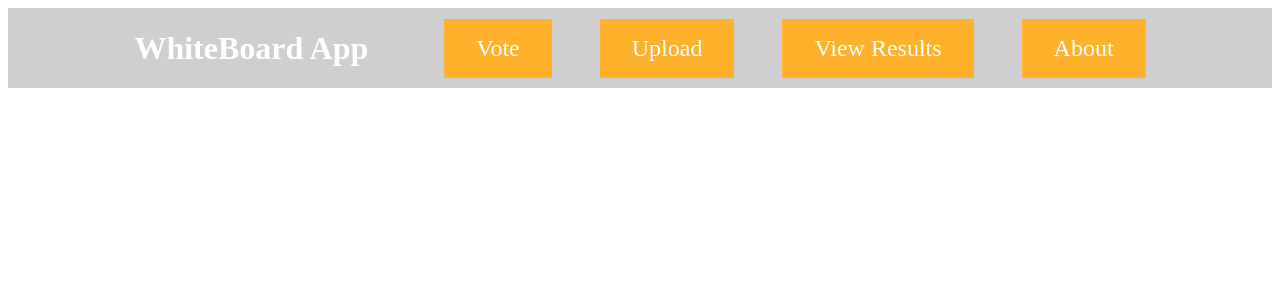
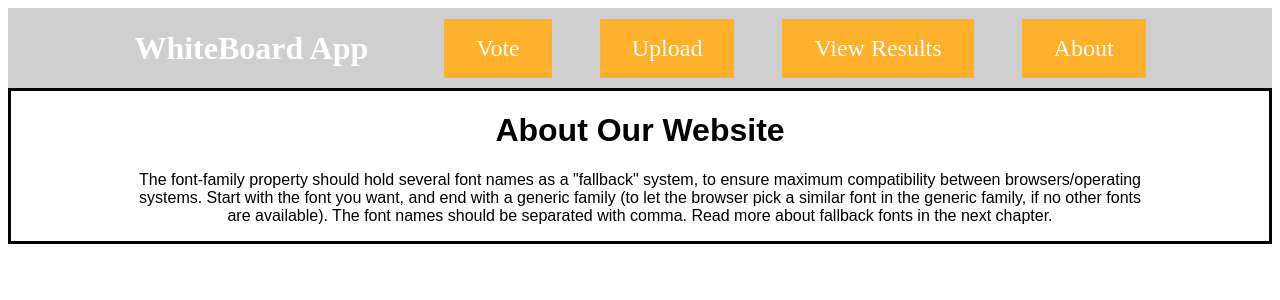
Before and after one commit to koolkat254/WhiteBoardApp, a React (Create React App) app: page /about in a window 1280 px wide. Shown: the top 300 px of the page. Built offline with nearby package versions, Linux system fonts and the light colour scheme.

Commit message:
About page css

```diff
--- a/src/App.css
+++ b/src/App.css
@@ -42,3 +42,9 @@
     transform: rotate(360deg);
   }
 }
+
+/* .About{
+  text-align: center;
+  color: black;
+  font: 1em sans-serif;
+} */
--- /dev/null
+++ b/src/pages/About.module.css
@@ -0,0 +1,19 @@
+.header {
+  text-align: center;
+  color: black;
+  font: 2em sans-serif;
+  font-weight: 700
+}
+
+.text {
+  text-align: center;
+  color: black;
+  font: 1em sans-serif;
+  margin-left: 120px;
+  margin-right: 120px;
+
+}
+
+.border {
+  border: 3px solid #000000;
+}
--- a/src/pages/AboutPage.js
+++ b/src/pages/AboutPage.js
@@ -1,9 +1,13 @@
 import React from 'react'
+import classes from "./About.module.css"
 
 function AboutPage() {
   return (
-    <div>
-
+    <div className={classes.border}>
+      <h1 className={classes.header}>About Our Website</h1>
+      <p className={classes.text}>
+        The font-family property should hold several font names as a "fallback" system, to ensure maximum compatibility between browsers/operating systems. Start with the font you want, and end with a generic family (to let the browser pick a similar font in the generic family, if no other fonts are available). The font names should be separated with comma. Read more about fallback fonts in the next chapter.
+      </p>
     </div>
   )
 }
```
